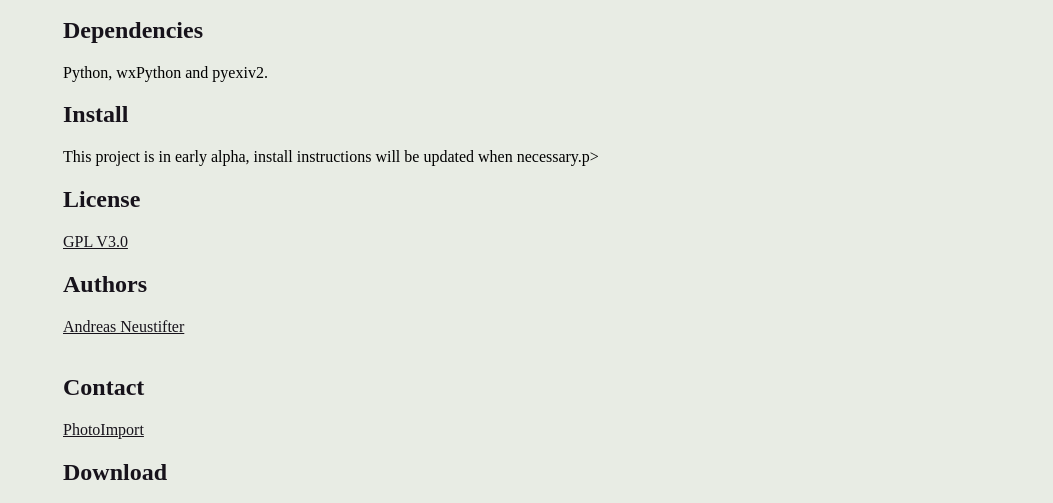
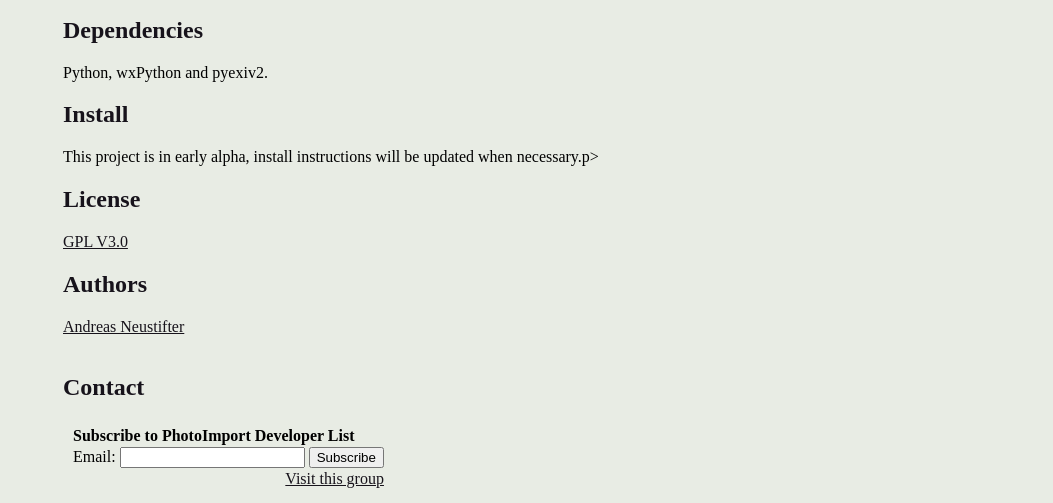
Before and after one commit to astifter/PhotoImport, a plain HTML site: page index.html in a window 1280 px wide. Shown: the part 374-877 px from the top of the page, without its empty margins (227-1280 px from the left). Drawn offline with Linux system fonts and the light colour scheme.

Commit message:
Updated webpage.

```diff
--- a/index.html
+++ b/index.html
@@ -81,9 +81,20 @@ PhotoImport.
 <br/>
 <br/>      </p>
 <h2>Contact</h2>
-<p><a href="mailto:photoimport-devel@googlegroups.com">PhotoImport</a>
-<br/>      </p>
-
+<table border=0 style="background-color: #E8ECE4; padding: 5px;" cellspacing=0>
+  <tr><td style="padding-left: 5px">
+  <b>Subscribe to PhotoImport Developer List</b>
+  </td></tr>
+  <form action="http://groups.google.com/group/photoimport-devel/boxsubscribe">
+  <tr><td style="padding-left: 5px;">
+  Email: <input type=text name=email>
+  <input type=submit name="sub" value="Subscribe">
+  </td></tr>
+</form>
+<tr><td align=right>
+  <a href="http://groups.google.com/group/photoimport-devel">Visit this group</a>
+</td></tr>
+</table>
 
     <h2>Download</h2>
     <p>
```
